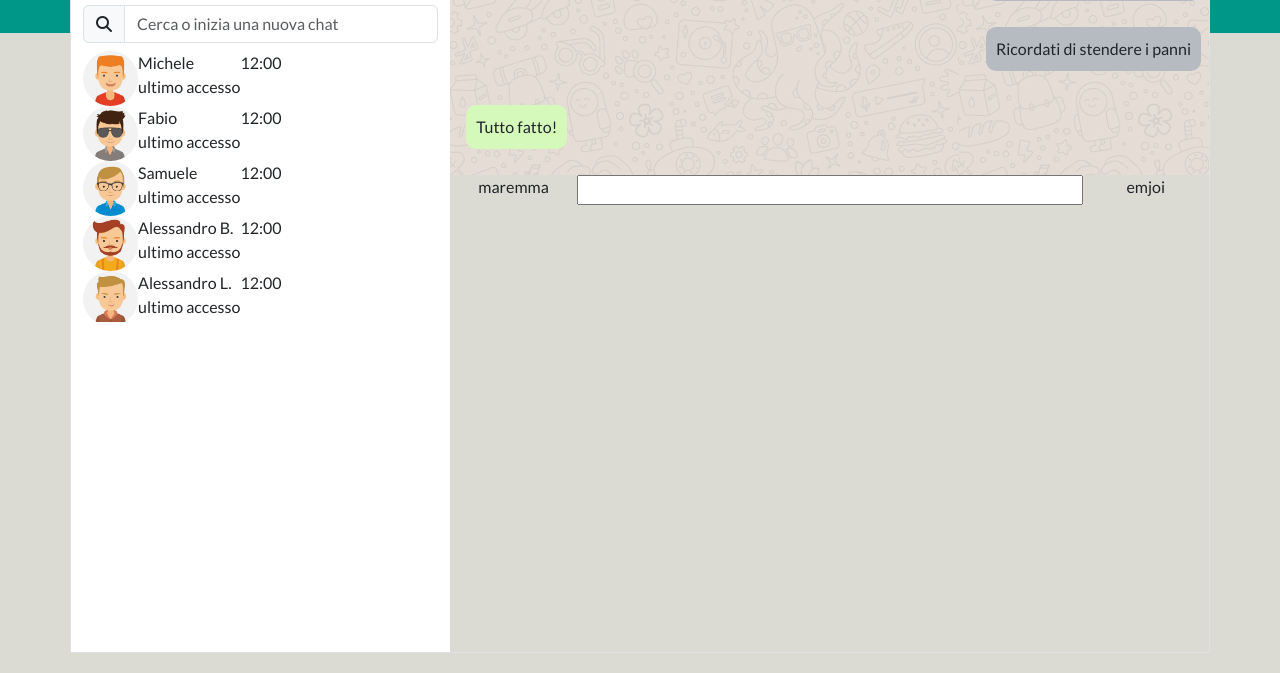
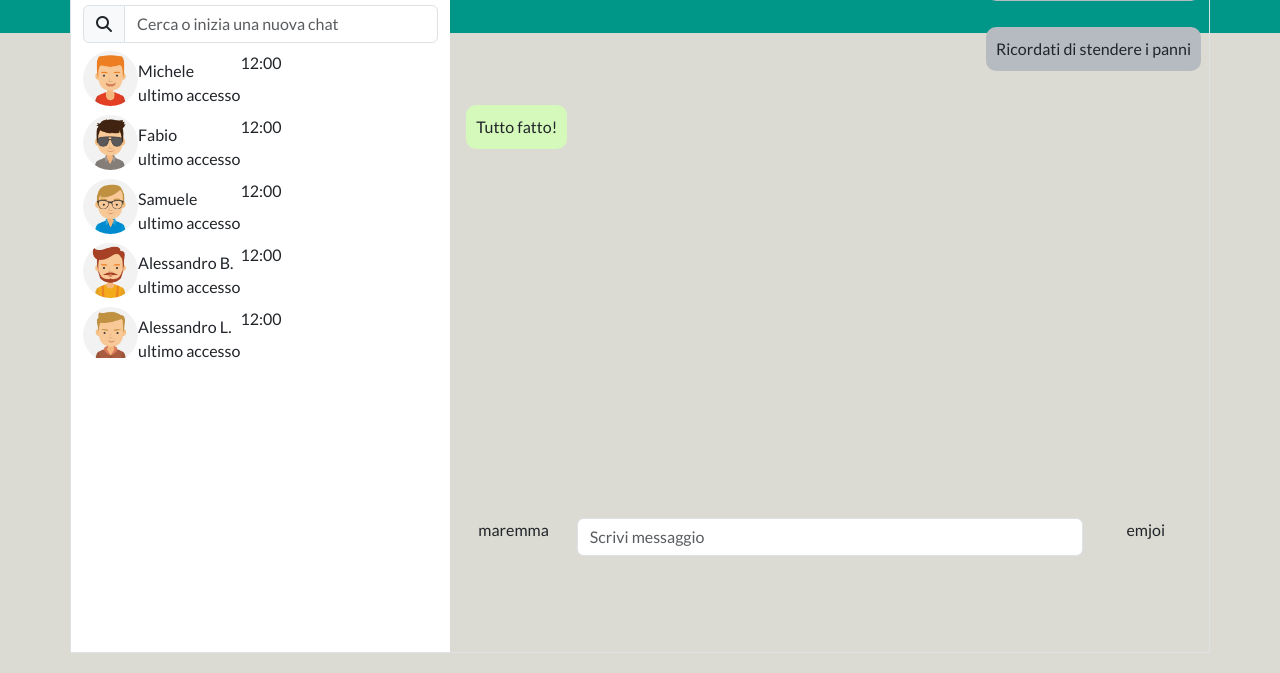
Before and after one commit to RiccardoGabba/vue-boolzapp, a plain HTML site: page index.html in a window 1280 px wide. Shown: the part 127-800 px from the top of the page. Drawn offline with nearby package versions, Linux system fonts and the light colour scheme.

Commit message:
finished MILESTONE 3

```diff
--- a/index.html
+++ b/index.html
@@ -63,14 +63,13 @@
                                         aria-describedby="basic-addon1" v-model="searchText">
                                 </div>
                             </div>
-
+                            <!--QUESTI SONO I CONTATTI-->
                             <div class="col-12 overflow-y-auto flex-grow-1 h-50">
-
-                                <div class="d-flex" v-for="(element, index) in contacts">
+                                <div class="d-flex chat" v-for="(element, index) in contacts" @click="activeContactIndex = index">
                                     <div>
                                         <img :src="element.avatar" alt="">
                                     </div>
-                                    <div>
+                                    <div class="my-2">
                                         <span>{{ element.name }}</span> <br>
                                         <span>ultimo accesso</span>
                                     </div>
@@ -107,9 +106,9 @@
 
                     <!--QUESTA è LA CHAT-->
 
-                    <div class="bg-chat col-12 flex-grow-1 overflow-y-scroll bg-chat ">
+                    <div class="bg-chat col-12 flex-grow-1  bg-chat overflow-y-auto flex-grow-1 h-75 ">
 
-                        <div class=" p-2" v-for="(contact, index) in contacts[counter].messages">
+                        <div class=" p-2" v-for="(contact, index) in contacts[activeContactIndex].messages">
 
                             <div v-if="contact.status === 'sent'" class="flex-row-reverse d-flex">
                                 <span class="msg-sent"> {{ contact.message }} </span>
@@ -127,7 +126,9 @@
                             maremma
                         </div>
                         <div class="col-8">
-                            <input type="text" class="w-100">
+                                <div class="col">
+                                  <input type="text" class="form-control" placeholder="Scrivi messaggio" @keyup.enter="newMessage()" v-model="userMessage">
+                                </div>
                         </div>
                         <div class="col-2 text-center">
                             <span>emjoi</span>
@@ -140,7 +141,7 @@
 
         <!-- My JS -->
         <script src="https://unpkg.com/vue@3/dist/vue.global.js"></script>
-        <script src="script.js" module"></script>
+        <script src="script.js" module></script>
 </body>
 
 </html>
--- a/script.js
+++ b/script.js
@@ -6,6 +6,7 @@ createApp ({
             activeContactIndex: 0,
             searchText: '',
             messages: '',
+            userMessage: '',
 
             counter: 0,
 
@@ -185,7 +186,26 @@ createApp ({
     methods: {
         selectContact(id) {
 
+        },
+        newMessage() {
+            if(this.userMessage !== '') {
+                this.contacts[this.activeContactIndex].messages.push({
+                    date: '10/01/2020 15:30:55',
+                    message: this.userMessage,
+                    status:'sent',
+                });
+            }
+            setTimeout(() => {
+                this.contacts[this.activeContactIndex].messages.push({
+                    date: '10/01/2020 15:30:55',
+                    message: 'qualcosa',
+                    status:'received',
+                });
+            }, 1000);
+
+
         }
+
     },
     computed: {
 
--- a/style.css
+++ b/style.css
@@ -41,14 +41,16 @@ body {
     border-radius: 50%;
   }
 
-  .bg-chat{
-    background-image: var(--background);
-  }
+
 
   .bell{
     border-radius: 50%;
     background-color: white;
     padding: 9px;
+  }
+
+  .chat:hover{
+    background-color: var(--color-contact-hover);
   }
 /*BACKGROUND*/
   .bg-notifiche {
@@ -63,6 +65,9 @@ body {
     background-color: var(--color-headers);
   }
 
+  .bg-chat{
+    background-image: var(--background);
+  }
 /*//////////////////////////////////////////////////////////////////////*/
 
   .msg-sent{
```
